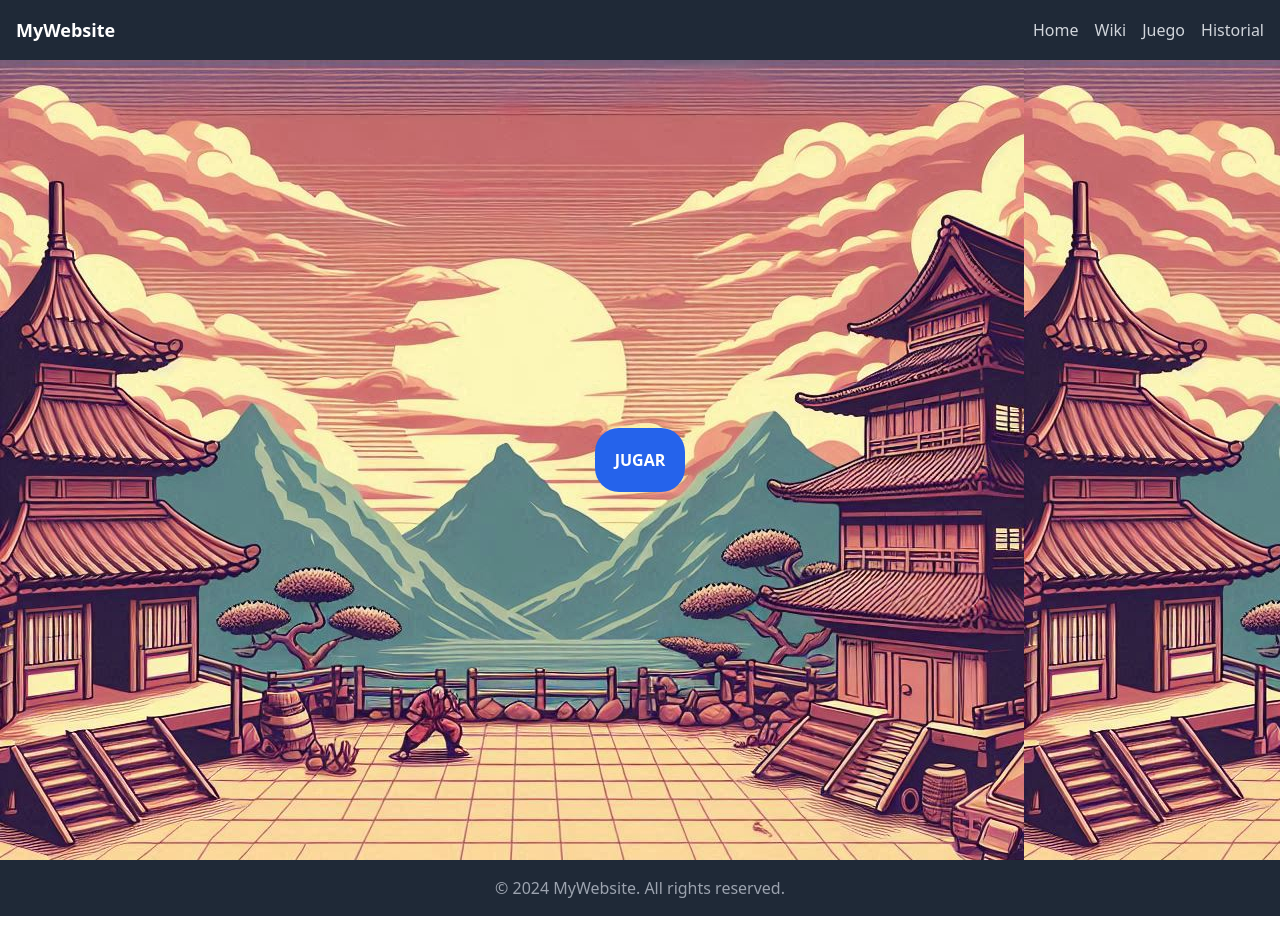
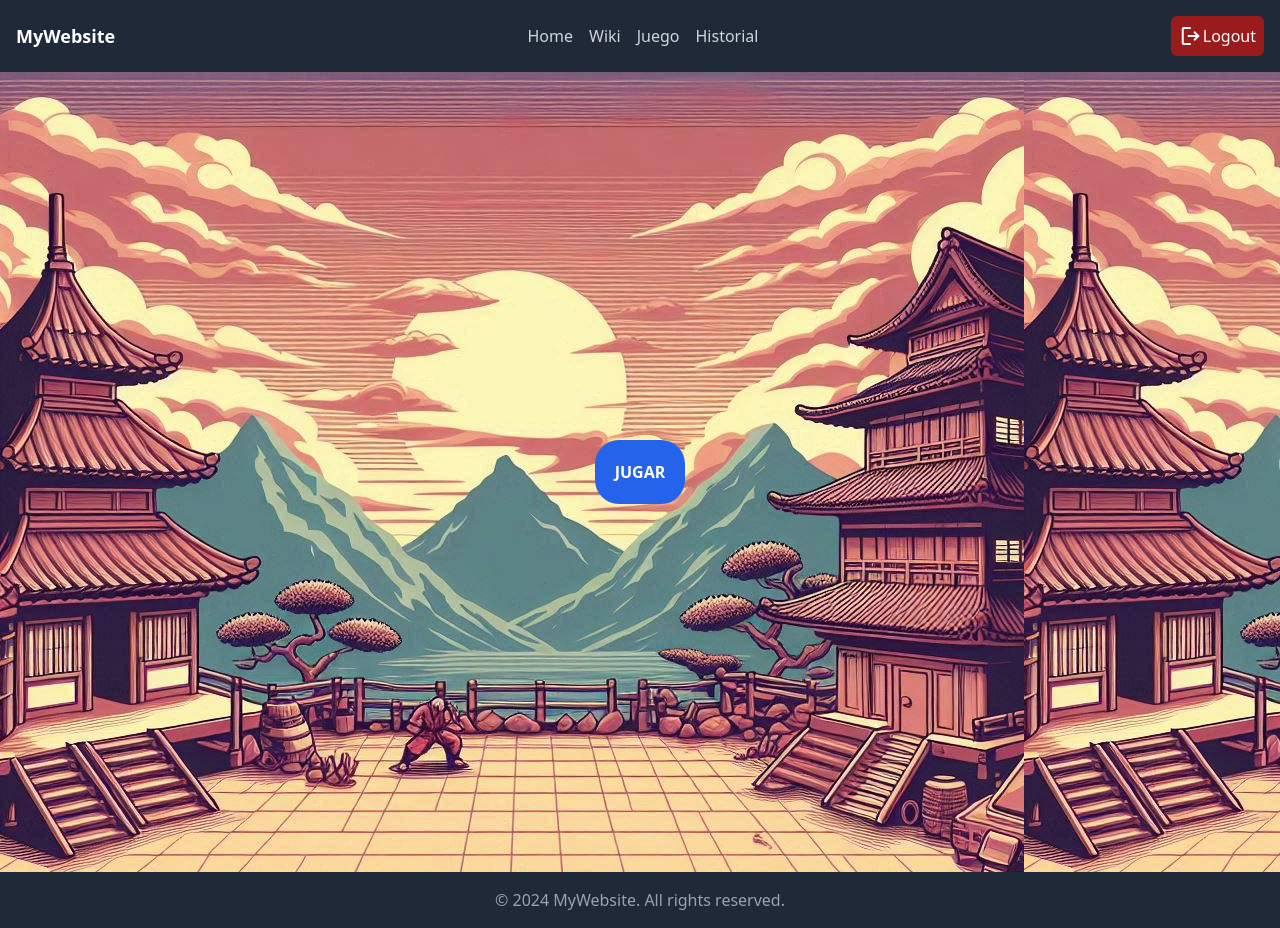
Before and after one commit to RobertoIL/Taller3_ESP1, a Vue app: page / in a window 1280 px wide. Built offline with nearby package versions, Linux system fonts and the light colour scheme.

Commit message:
navbar para ussario logeados y no logeados

```diff
--- a/src/components/Navbar.vue
+++ b/src/components/Navbar.vue
@@ -1,8 +1,11 @@
 <template>
         <nav class="bg-gray-800 p-4">
         <div class="container mx-auto flex justify-between items-center">
-            <div class="text-white text-lg font-bold">MyWebsite</div>
-            <ul class="flex space-x-4">
+            <RouterLink to="/">
+                <div class="text-white text-lg font-bold">MyWebsite</div>
+            </RouterLink>
+            <div v-show="isAuthenticated">
+                <ul class="flex space-x-4">
                 <RouterLink to="/">
                     <li><a href="#" class="text-gray-300 hover:text-white">Home</a></li>
                 </RouterLink>
@@ -17,6 +20,35 @@
                     <li><a href="#" class="text-gray-300 hover:text-white">Historial</a></li>
                 </RouterLink>
             </ul>
+            </div>
+            <div v-if="!isAuthenticated">
+                <RouterLink to="/login">
+                <button class="flex justify-center p-2 rounded-md bg-green-800 text-white space-x-2 hover:bg-green-900">
+                <span class="material-symbols-outlined">
+                login
+                </span>
+                Login
+            </button>
+            </RouterLink>
+            </div>
+            <div v-if="isAuthenticated">
+                <button class="flex justify-center p-2 bg-red-800 rounded-md text-white space-x-2 hover:bg-red-900">
+                    <span class="material-symbols-outlined">
+                    logout
+                    </span>
+                    Logout
+                </button>
+            </div>
         </div>
     </nav>
 </template>
+
+<script>
+export default {
+    data() {
+        return {
+            isAuthenticated: true,
+        }
+    }
+}
+</script>
```
